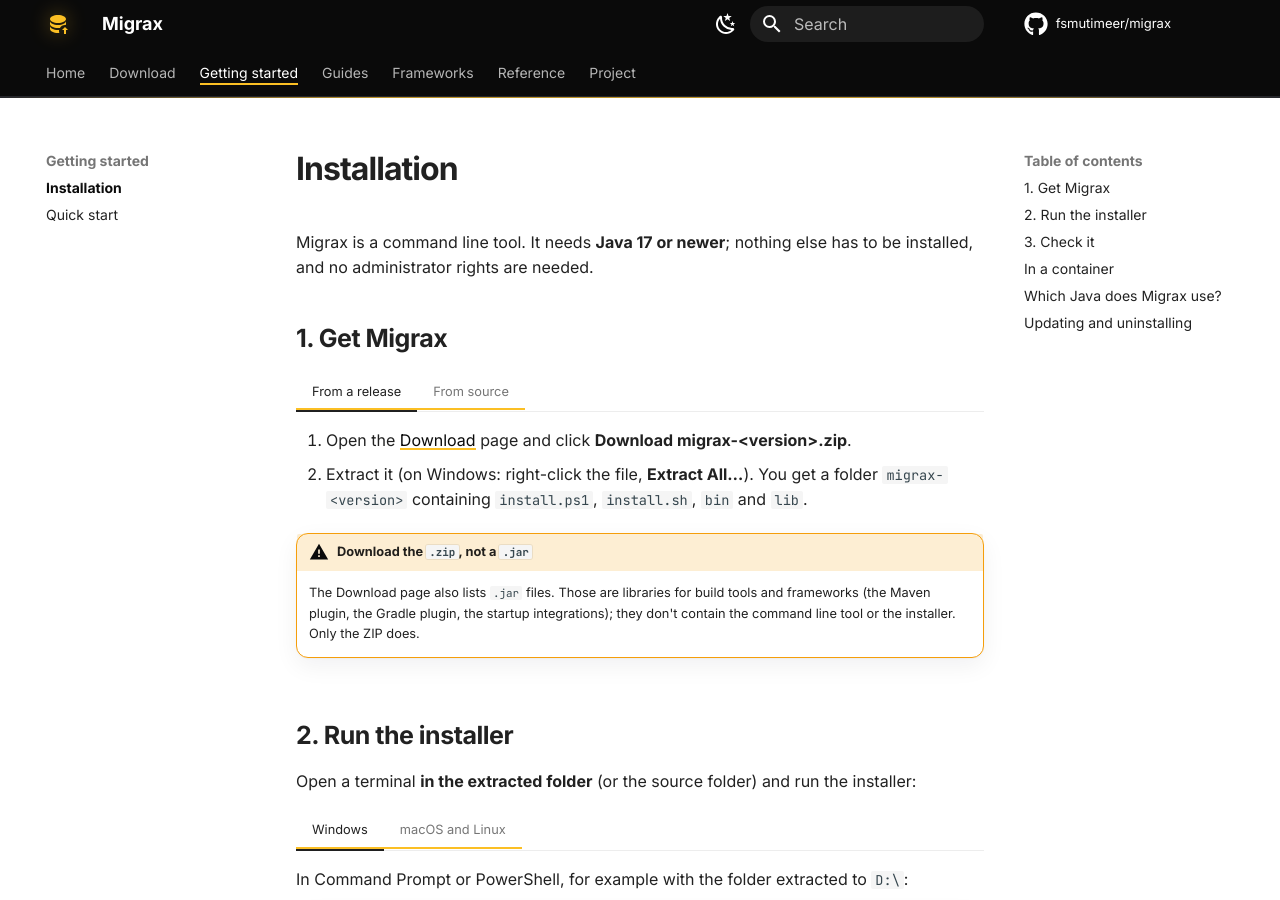
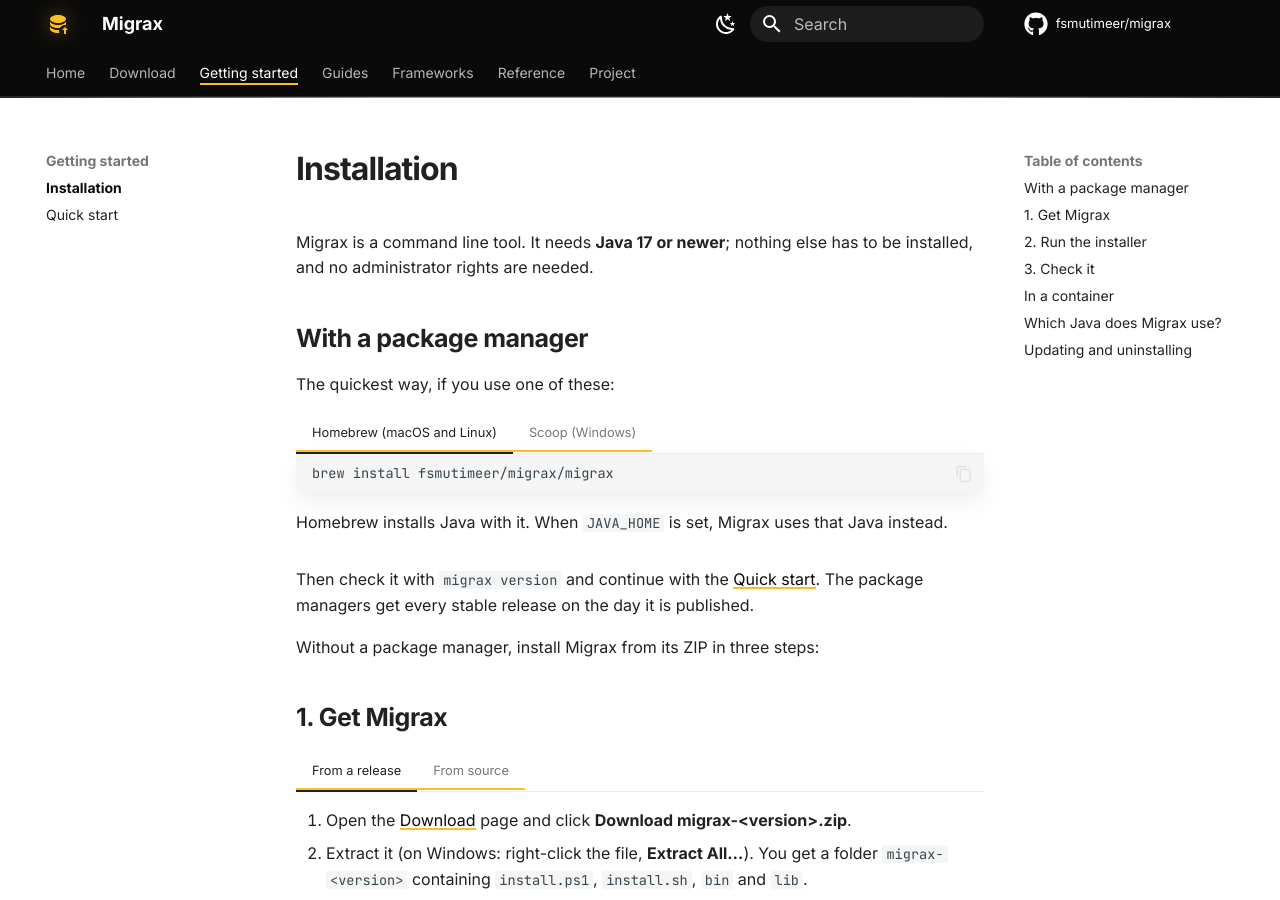
Before and after one commit to fsmutimeer/migrax, an MkDocs documentation site: the page built from docs/getting-started/installation.md, in a window 1280 px wide and 900 px high. Built offline with MkDocs 1.6.1 and Material for MkDocs 9.7.7, drawn with Linux system fonts in a browser that asks for light colours; comment, search, counter and statistics services are not loaded; some of the changed text lies outside the part shown.

Commit message:
feat: install with Homebrew and Scoop
The tap fsmutimeer/homebrew-migrax and the bucket fsmutimeer/scoop-migrax install
the release ZIP; their own CI installs Migrax on macOS, Linux and Windows. The
release workflow's new packages job points both at every stable release, using
the checksum of the published ZIP and a deploy key per repository.

````diff
--- a/docs/getting-started/installation.md
+++ b/docs/getting-started/installation.md
@@ -2,6 +2,33 @@
 
 Migrax is a command line tool. It needs **Java 17 or newer**; nothing else has to be installed,
 and no administrator rights are needed.
+
+## With a package manager
+
+The quickest way, if you use one of these:
+
+=== "Homebrew (macOS and Linux)"
+
+    ```bash
+    brew install fsmutimeer/migrax/migrax
+    ```
+
+    Homebrew installs Java with it. When `JAVA_HOME` is set, Migrax uses that Java instead.
+
+=== "Scoop (Windows)"
+
+    ```powershell
+    scoop bucket add migrax https://github.com/fsmutimeer/scoop-migrax
+    scoop install migrax
+    ```
+
+    Migrax needs Java 17 or newer. If you don't have it, install one with Scoop too:
+    `scoop bucket add java`, then `scoop install java/temurin21-jdk`.
+
+Then check it with `migrax version` and continue with the [Quick start](quickstart.md). The
+package managers get every stable release on the day it is published.
+
+Without a package manager, install Migrax from its ZIP in three steps:
 
 ## 1. Get Migrax
 
@@ -113,7 +140,10 @@
 
 ## Updating and uninstalling
 
-Run the installer of the new version again to update. To uninstall, delete the install folder
+With Homebrew: `brew upgrade migrax` and `brew uninstall migrax`. With Scoop: `scoop update
+migrax` and `scoop uninstall migrax`.
+
+Otherwise, run the installer of the new version again to update. To uninstall, delete the install folder
 (`%LOCALAPPDATA%\migrax` on Windows, `~/.local/share/migrax` and the `~/.local/bin/migrax` link
 on macOS and Linux) and remove its `bin` folder from your user `PATH`.
 
````
Also changed, not shown: CHANGELOG.md (+6 -0 lines), README.md (+7 -1 lines), 2 other files.
